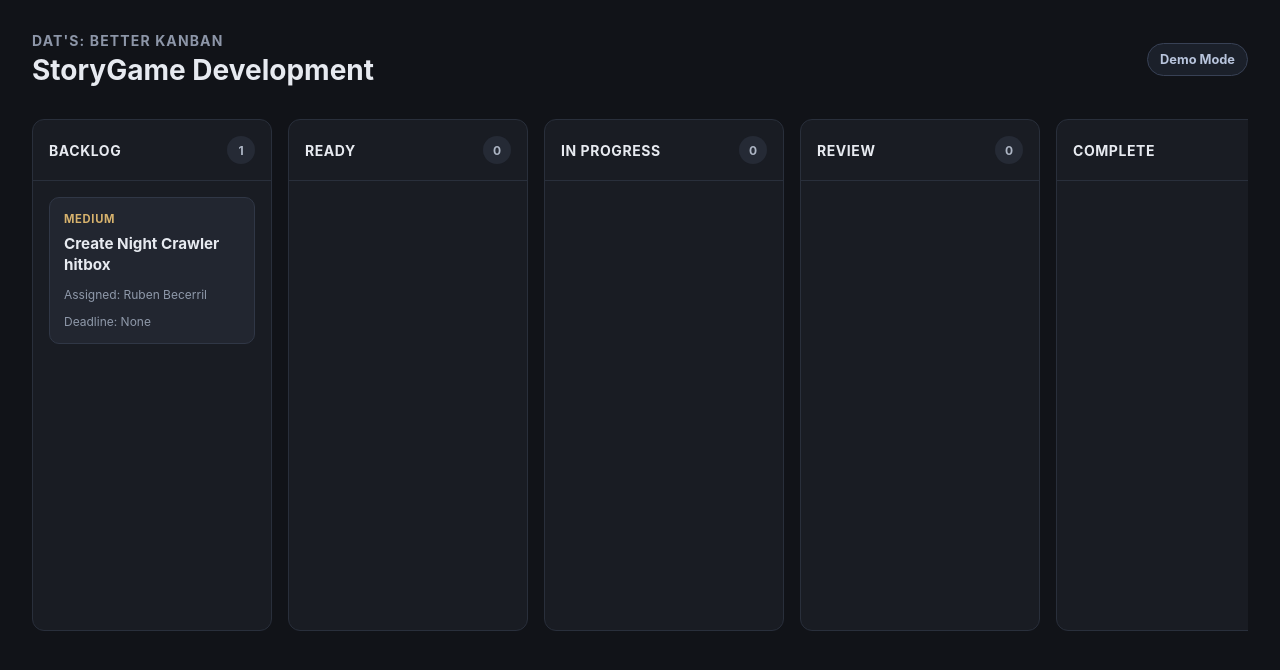
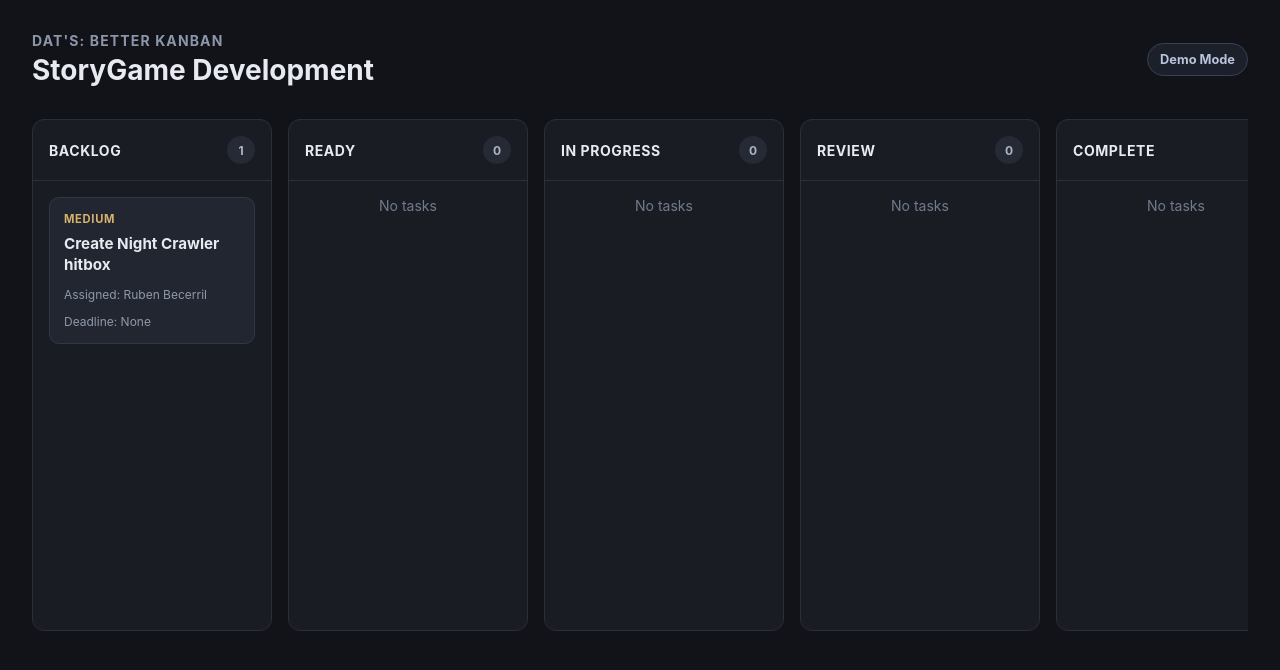
Before and after one commit to DatRuben/Dats-Better-Kanban, a React (Vite) app: page / in a window 1280 px wide. Shown: the top 670 px of the page. Built offline with nearby package versions, Linux system fonts and the light colour scheme.

Commit message:
readded accidental removed no tasks display

```diff
--- a/src/components/KanbanColumn.tsx
+++ b/src/components/KanbanColumn.tsx
@@ -20,6 +20,10 @@ export function KanbanColumn({
       </header>
 
       <div className="kanban-column__content">
+        {tasks.length === 0 && (
+          <p className="kanban-column__empty">No tasks</p>
+        )}
+
         {tasks.map((task) => {
           const assignee = members.find((member) => member.id === task.assigneeId) ?? null
 
```
